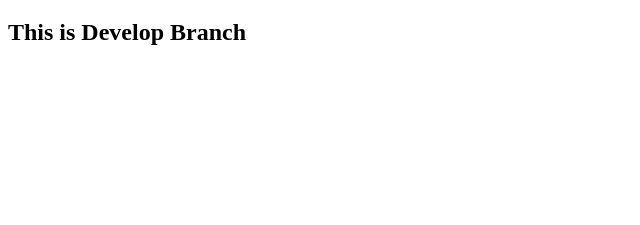
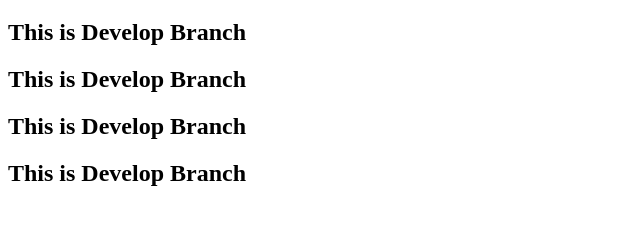
Before and after one commit to prototype-of-ks/code-review, a website: page index.html in a window 1280 px wide. Shown: the part 61-286 px from the top of the page, without its empty margins (0-640 px from the left). Drawn offline with Linux system fonts and the light colour scheme.

Commit message:
Nov 2/Git actions PR test unit 5

```diff
--- a/index.html
+++ b/index.html
@@ -8,5 +8,8 @@
 <body>
     <h1>Code Review</h1>
     <h2>This is Develop Branch</h2>
+    <h2>This is Develop Branch</h2>
+    <h2>This is Develop Branch</h2>
+    <h2>This is Develop Branch</h2>
 </body>
 </html>
```
